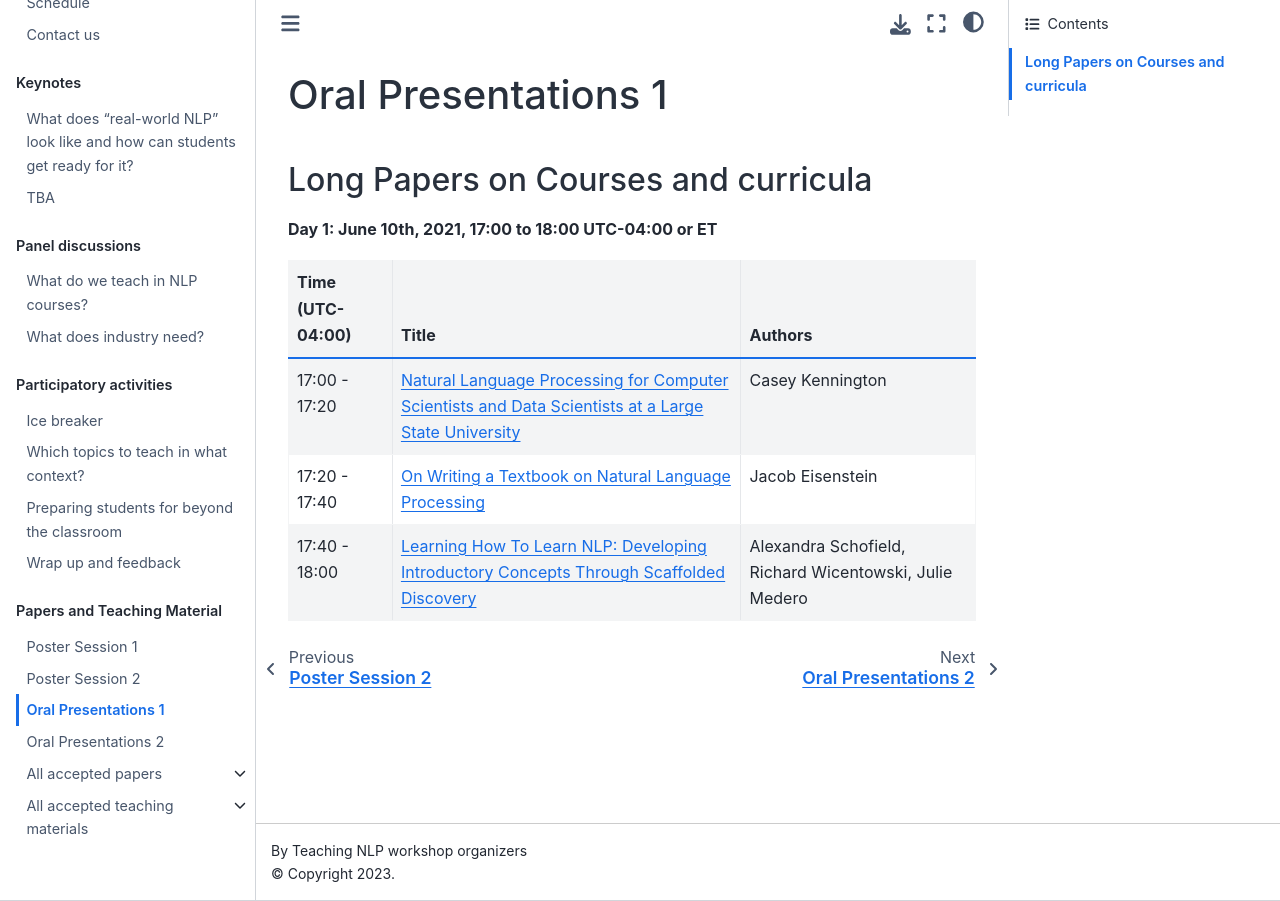
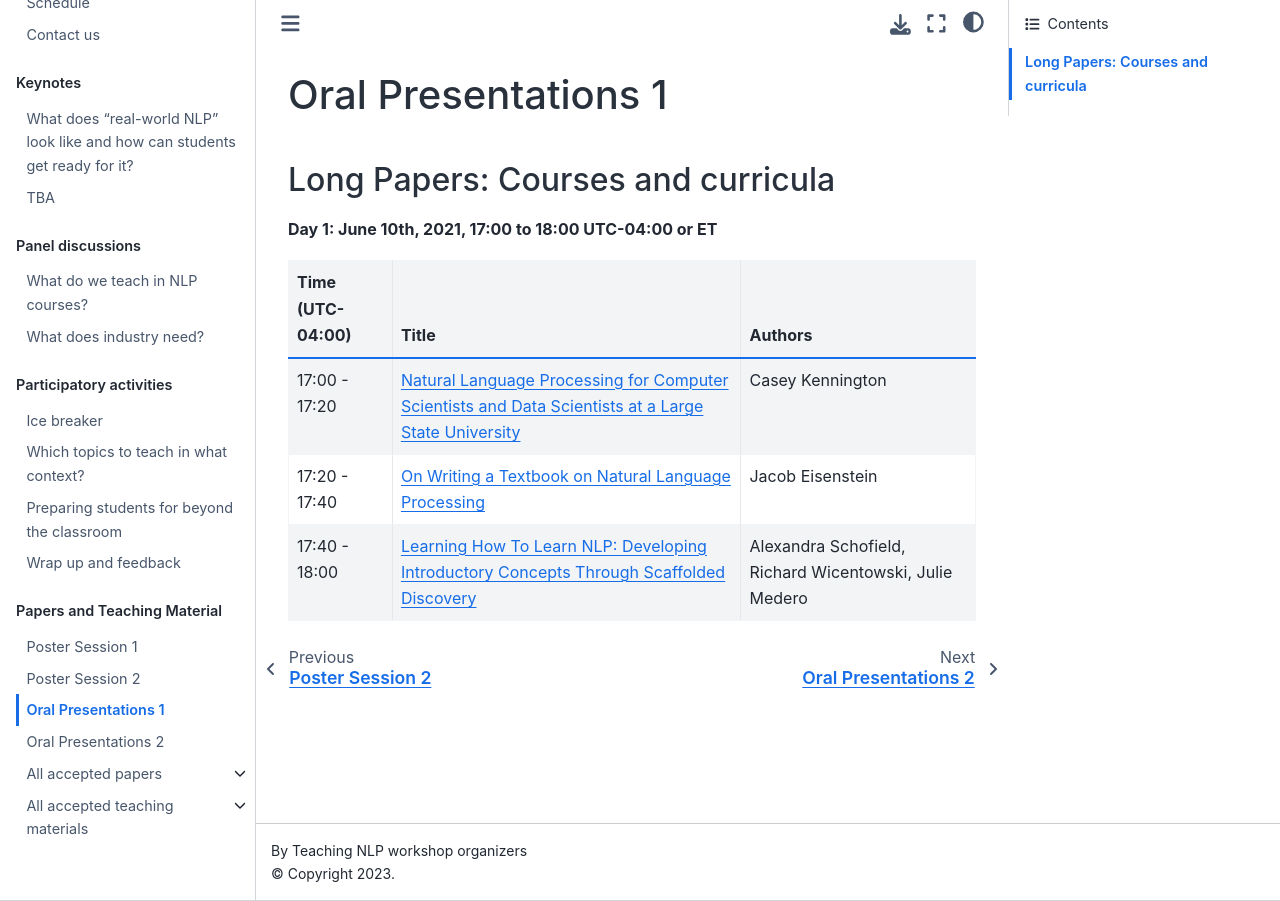
Before and after one commit to TeachingNLP/workshop-book, a Jupyter Book: the page built from oral-talks/talk1.md, in a window 1280 px wide. Built offline with Jupyter Book 1.0.4 settings and Sphinx 7.4.7 and the Sphinx Book theme 1.1.4, drawn with Linux system fonts in a browser that asks for light colours.

Commit message:
minor updates

```diff
--- a/oral-talks/talk1.md
+++ b/oral-talks/talk1.md
@@ -1,6 +1,6 @@
 # Oral Presentations 1
 
-## Long Papers on Courses and curricula
+## Long Papers: Courses and curricula
 
 **Day 1: June 10th, 2021, 17:00 to 18:00 UTC-04:00 or ET**
 
```
Also changed, not shown: oral-talks/talk2.md (+1 -1 lines).
